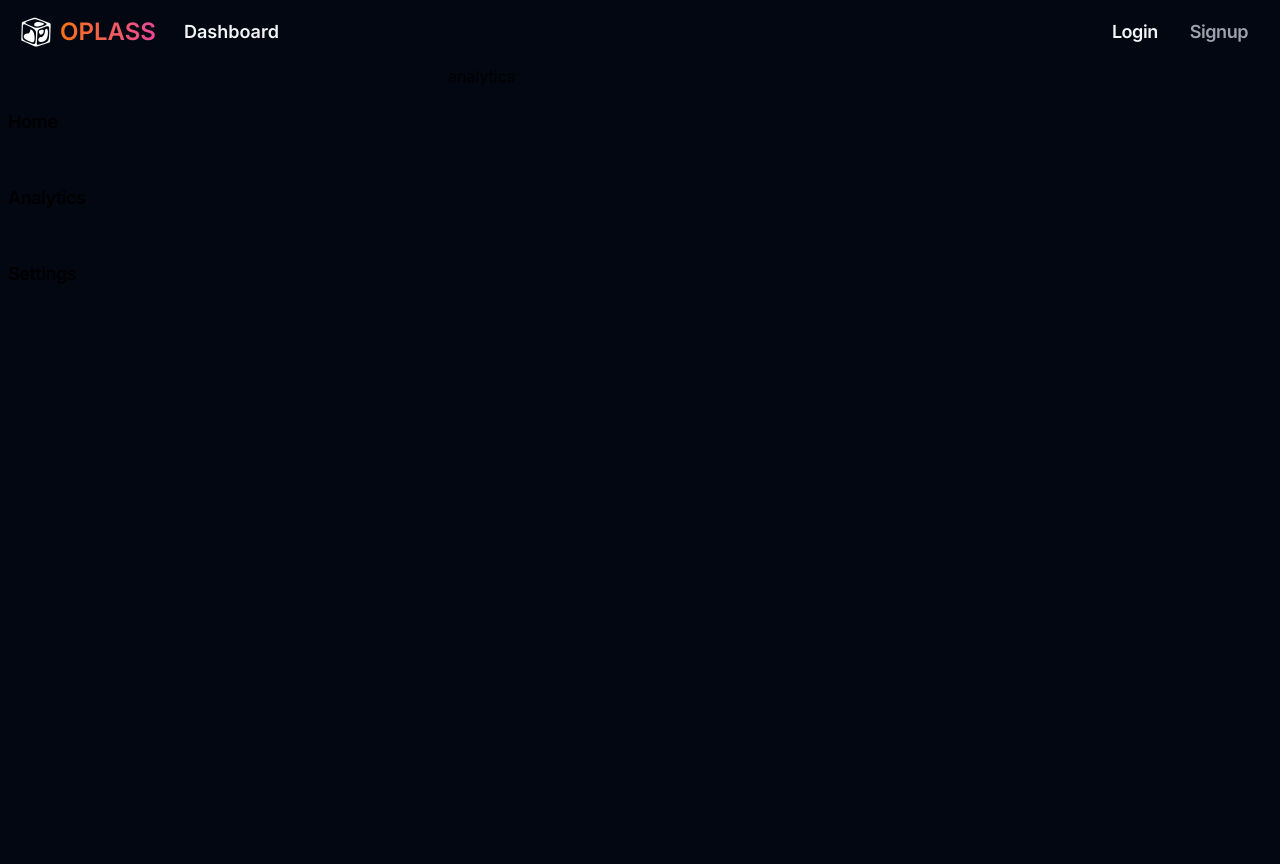
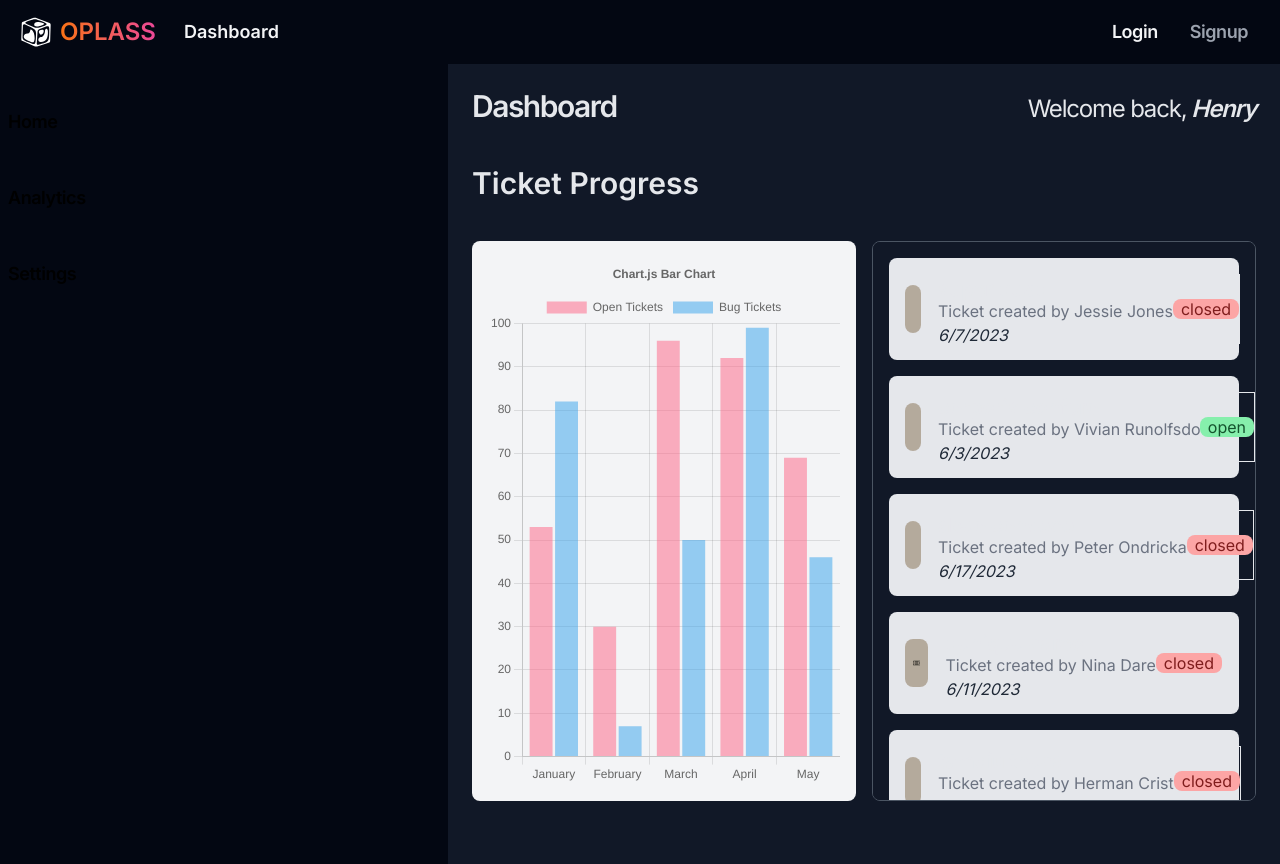
Before and after one commit to H3nry-T/OPLASS, a Next.js app: page /dashboard/analytics in a window 1280 px wide. Built offline with nearby package versions, Linux system fonts and the light colour scheme; no server answers.

Commit message:
added a small dashboard

```diff
--- a/package.json
+++ b/package.json
@@ -17,6 +17,7 @@
     "@types/react": "18.2.12",
     "@types/react-dom": "18.2.5",
     "autoprefixer": "10.4.14",
+    "chart.js": "^4.4.0",
     "dotenv": "^16.3.0",
     "eslint": "8.43.0",
     "eslint-config-next": "13.4.6",
@@ -24,8 +25,13 @@
     "next": "13.4.6",
     "postcss": "8.4.24",
     "react": "18.2.0",
+    "react-chartjs-2": "^5.2.0",
     "react-dom": "18.2.0",
+    "react-icons": "^4.10.1",
     "tailwindcss": "3.3.2",
     "typescript": "5.1.3"
+  },
+  "devDependencies": {
+    "@faker-js/faker": "^8.0.2"
   }
 }
--- /dev/null
+++ b/src/app/dashboard/analytics/components/Cards.tsx
@@ -0,0 +1,40 @@
+import DashboardCard from "./DashboardCard";
+
+export default function Cards() {
+  return (
+    <article className="grid grid-cols-1 gap-4 mt-10 lg:grid-cols-3">
+      {cards.map((c, i) => {
+        return (
+          <DashboardCard
+            key={i}
+            title={c.title}
+            description1={c.description1}
+            description2={c.description2}
+            percentageChange={c.percentageChange}
+          />
+        );
+      })}
+    </article>
+  );
+}
+
+const cards = [
+  {
+    title: "£120,000",
+    description1: "products sold",
+    description2: "last 4 weeks",
+    percentageChange: "+18%",
+  },
+  {
+    title: "£7000",
+    description1: "project 7 revenue",
+    description2: "this month",
+    percentageChange: "-10%",
+  },
+  {
+    title: "120000",
+    description1: "new customers",
+    description2: "this year",
+    percentageChange: "+200%",
+  },
+];
--- /dev/null
+++ b/src/app/dashboard/analytics/components/DashboardCard.tsx
@@ -0,0 +1,41 @@
+export default function DashboardCard({
+  title,
+  description1,
+  description2,
+  percentageChange,
+}: {
+  title: string;
+  description1: string;
+  description2: string;
+  percentageChange: string;
+}) {
+  let color = "bg-gray-300";
+
+  if (percentageChange.startsWith("+")) {
+    color = "bg-green-300";
+  } else if (percentageChange.startsWith("-")) {
+    color = "bg-red-300";
+  }
+
+  return (
+    <div className="flex justify-between rounded-lg bg-gray-100 p-4">
+      <div className="">
+        <h2 className="mr-2 text-4xl font-bold capitalize text-gray-800">
+          {title}
+        </h2>
+        <span className="mr-2 font-semibold capitalize text-gray-600">
+          {description1}
+        </span>
+        &bull;
+        <span className="ml-2 font-semibold capitalize text-gray-600">
+          {description2}
+        </span>
+      </div>
+      <div
+        className={`grid place-items-center rounded-lg px-2 py-0 text-3xl text-green-900 ${color}`}
+      >
+        {percentageChange}
+      </div>
+    </div>
+  );
+}
--- /dev/null
+++ b/src/app/dashboard/analytics/components/Header.tsx
@@ -0,0 +1,10 @@
+export default function Header() {
+  return (
+    <header className="flex max-w-[1920px] items-baseline justify-between">
+      <h2 className="text-3xl font-semibold tracking-tighter">Dashboard</h2>
+      <h2 className="text-2xl tracking-tighter">
+        Welcome back,<span className="italic font-semibold"> Henry</span>
+      </h2>
+    </header>
+  );
+}
--- /dev/null
+++ b/src/app/dashboard/analytics/components/RecentTickets.tsx
@@ -0,0 +1,76 @@
+import { faker } from "@faker-js/faker";
+import Link from "next/link";
+import { useEffect, useState } from "react";
+import { AiOutlineBug } from "react-icons/ai";
+import { BsTicketDetailed } from "react-icons/bs";
+
+type Ticket = {
+  id: string;
+  title: string;
+  description: string;
+  date: string;
+  status: string;
+  type: string;
+};
+
+export default function RecentTickets() {
+  const [recentTickets, setRecentTickets] = useState<Ticket[] | null>(null);
+  useEffect(() => {
+    const newArray = new Array(11).fill(0).map((_, i) => {
+      return {
+        id: faker.string.uuid(),
+        title: faker.lorem.words(2),
+        description: `Ticket created by ${faker.person.fullName()}`,
+        date: faker.date.recent(20).toLocaleDateString(),
+        status: faker.helpers.arrayElement(["open", "closed", "in-progress"]),
+        type: faker.helpers.arrayElement(["bug", "feature"]),
+      };
+    });
+    setRecentTickets(newArray);
+  }, []);
+  return (
+    <section className="flex h-[50vh] flex-col gap-4 overflow-y-scroll  rounded-lg border border-gray-600 bg-gray-900 p-4 lg:h-[70vh]">
+      {recentTickets &&
+        recentTickets.map((t) => (
+          <Link
+            className="flex items-center gap-4 p-4 bg-gray-200 rounded-lg"
+            key={t.id}
+            href={"http://localhost:3000"}
+          >
+            {t.type === "bug" ? (
+              <AiOutlineBug
+                size={48}
+                className="p-2 bg-gray-600 rounded-lg invert filter"
+              />
+            ) : (
+              <BsTicketDetailed
+                size={48}
+                className="p-2 bg-gray-600 rounded-lg invert filter"
+              />
+            )}
+
+            <article className="flex items-center justify-between w-full border ">
+              <div className="leading-none truncate">
+                <h2 className="text-xl font-semibold">{t.title}</h2>
+                <p className="text-gray-500">{t.description}</p>
+                <p className="mt-2 italic text-gray-800">{t.date}</p>
+              </div>
+              <div>
+                <span
+                  className={`rounded-lg px-2 py-0 ${
+                    t.status === "open"
+                      ? "bg-green-300 text-green-900"
+                      : t.status === "closed"
+                      ? "bg-red-300 text-red-900"
+                      : "bg-yellow-300 text-yellow-900"
+                  }`}
+                >
+                  {t.status}
+                </span>
+              </div>
+            </article>
+          </Link>
+        ))}
+    </section>
+  );
+}
--- /dev/null
+++ b/src/app/dashboard/analytics/components/SideBar.tsx
@@ -0,0 +1,44 @@
+import Link from "next/link";
+import { FaSketch } from "react-icons/fa";
+import { BiSolidDashboard } from "react-icons/bi";
+import { CgProfile } from "react-icons/cg";
+import { FiSettings } from "react-icons/fi";
+import { AiFillHome } from "react-icons/ai";
+export default function SideBar() {
+  return (
+    <aside className="flex min-h-screen w-20 flex-col items-center divide-y divide-gray-800 bg-gray-100 p-4 text-gray-800 md:fixed md:left-0 md:top-0 md:mt-[72px]">
+      <Link href="/tailwind/dashboard" className="mb-4 border-gray-800">
+        <FaSketch
+          size={48}
+          className="p-2 transition-all duration-200 ease-in-out bg-gray-300 rounded-lg invert filter hover:bg-gray-400"
+        />
+      </Link>
+      <div className="flex flex-col items-center gap-4 pt-4">
+        <Link href="/tailwind/dashboard" className="border-gray-800">
+          <BiSolidDashboard
+            size={48}
+            className="p-2 transition-all duration-200 ease-in-out bg-gray-300 rounded-lg hover:bg-gray-400"
+          />
+        </Link>
+        <Link href="/tailwind/customers" className="border-gray-800">
+          <CgProfile
+            size={48}
+            className="p-2 transition-all duration-200 ease-in-out bg-gray-300 rounded-lg hover:bg-gray-400"
+          />
+        </Link>
+        <Link href="/tailwind/orders" className="border-gray-800">
+          <FiSettings
+            size={48}
+            className="p-2 transition-all duration-200 ease-in-out bg-gray-300 rounded-lg hover:bg-gray-400"
+          />
+        </Link>
+        <Link href="/tailwind/dashboard" className="border-gray-800">
+          <AiFillHome
+            size={48}
+            className="p-2 transition-all duration-200 ease-in-out bg-gray-300 rounded-lg hover:bg-gray-400"
+          />
+        </Link>
+      </div>
+    </aside>
+  );
+}
--- a/src/app/dashboard/analytics/page.tsx
+++ b/src/app/dashboard/analytics/page.tsx
@@ -1,3 +1,77 @@
+"use client";
+import DashboardCard from "./components/DashboardCard";
+import Header from "./components/Header";
+import { faker } from "@faker-js/faker";
+/* bar chart stuff imports */
+import {
+  Chart as ChartJS,
+  CategoryScale,
+  LinearScale,
+  BarElement,
+  Title,
+  Tooltip,
+  Legend,
+} from "chart.js";
+import Link from "next/link";
+import { useEffect, useState } from "react";
+import { Bar } from "react-chartjs-2";
+import { AiOutlineBug } from "react-icons/ai";
+import { BsTicketDetailed } from "react-icons/bs";
+import RecentTickets from "./components/RecentTickets";
 export default function Page() {
-  return <h1>analytics</h1>;
+  return (
+    <section className="flex-1 min-h-screen p-6 text-gray-200 bg-gray-900">
+      <Header />
+      <h2 className="mt-10 text-3xl font-semibold text-gray-200 capitalize">
+        Ticket progress
+      </h2>
+      <section className="grid grid-cols-1 gap-4 mt-10 xl:grid-cols-2">
+        <section className="h-[50vh] rounded-lg  bg-gray-100 p-4 lg:h-[70vh]">
+          <Bar options={options} data={data} />
+        </section>
+        <RecentTickets />
+      </section>
+    </section>
+  );
 }
+
+ChartJS.register(
+  CategoryScale,
+  LinearScale,
+  BarElement,
+  Title,
+  Tooltip,
+  Legend
+);
+
+export const options = {
+  responsive: true,
+  plugins: {
+    legend: {
+      position: "top" as const,
+    },
+    title: {
+      display: true,
+      text: "Chart.js Bar Chart",
+    },
+  },
+  maintainAspectRatio: false,
+};
+
+const labels = ["January", "February", "March", "April", "May"];
+
+export const data = {
+  labels,
+  datasets: [
+    {
+      label: "Open Tickets",
+      data: labels.map(() => faker.number.int({ min: 0, max: 100 })),
+      backgroundColor: "rgba(255, 99, 132, 0.5)",
+    },
+    {
+      label: "Bug Tickets",
+      data: labels.map(() => faker.number.int({ min: 0, max: 100 })),
+      backgroundColor: "rgba(53, 162, 235, 0.5)",
+    },
+  ],
+};
```
Also changed, not shown: 1 other file (tests, documents, lock files or other folders).
